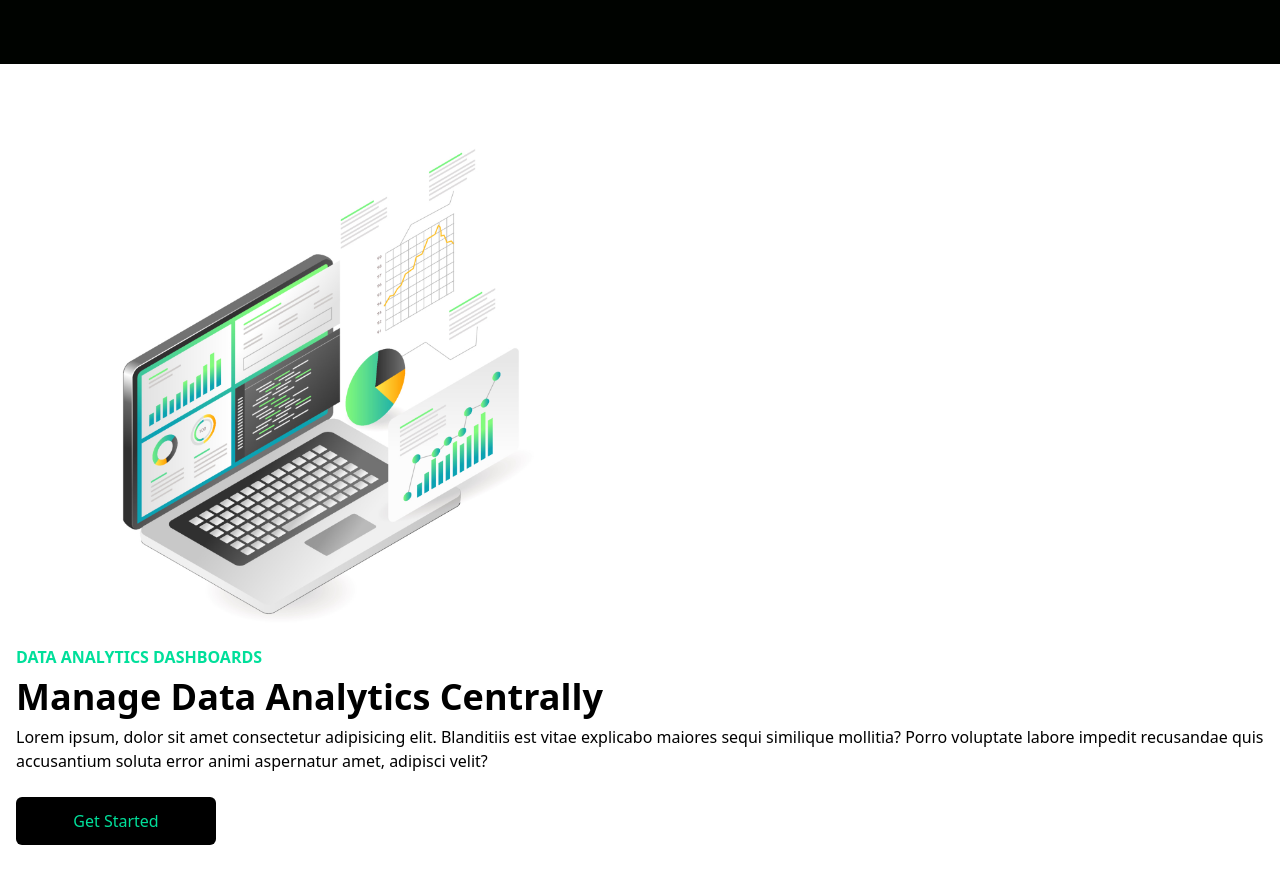
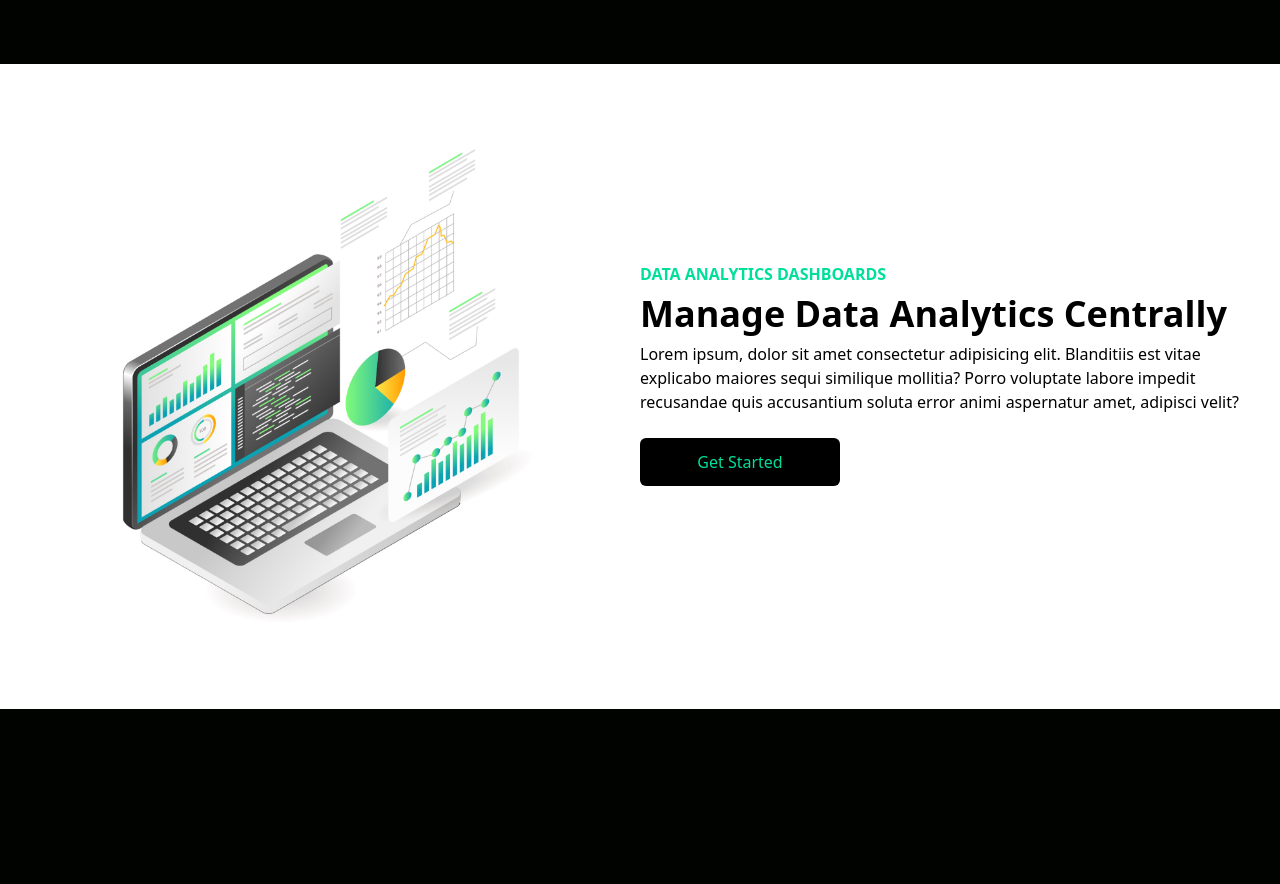
Before and after one commit to Developerfiyin/first-tailwind-project, a React (Vite) app: page / in a window 1280 px wide. Shown: the part 920-1804 px from the top of the page. After the commit the page ends 1629 px from the top, so only its background shows below. Built offline with nearby package versions, Linux system fonts and the light colour scheme.

Commit message:
Updated div in file Analytics

```diff
--- a/src/Components/Analytics.jsx
+++ b/src/Components/Analytics.jsx
@@ -6,20 +6,22 @@ const Analytics = () => {
         <div className='w-full bg-white py-16 px-4'>
             <div className='max-w-[1240px] mx-auto grid md:grid-cols-2'>
                  <img src={laptop} alt="/" className='w-600px mx-auto' />
-                   </div>
-                <p className='text-[#00df9a] font-bold'>DATA ANALYTICS DASHBOARDS</p>
-                <h1 className='md:text-4xl sm:text-3xl font-bold py-2'>Manage Data Analytics Centrally </h1>
-                <p>Lorem ipsum, dolor sit amet consectetur
+                     <div className='flex flex-col justify-center'>
+                  <p className='text-[#00df9a] font-bold'>DATA ANALYTICS DASHBOARDS</p>
+                  <h1 className='md:text-4xl sm:text-3xl font-bold py-2'>Manage Data Analytics Centrally </h1>
+                  <p>Lorem ipsum, dolor sit amet consectetur
                     adipisicing elit. Blanditiis est vitae explicabo
                    maiores sequi similique mollitia? Porro voluptate labore impedit
                     recusandae
                     quis accusantium soluta error animi aspernatur amet, adipisci velit?</p>
-                  <button className='bg-black text-[#00df9a] w-[200px] rounded-md font-medium my-6 mx-auto p-3 hover:bg-[#00df9a] hover:text-black  '>Get Started</button>
+                  <button className='bg-black text-[#00df9a] w-[200px] rounded-md font-medium my-6 mx-auto md:mx-0  p-3 hover:bg-[#00df9a] hover:text-black'>Get Started</button>
+                     </div>
 
 
+                   </div>
 
 
-    </div>
+                   </div>
   )
 }
 
```
